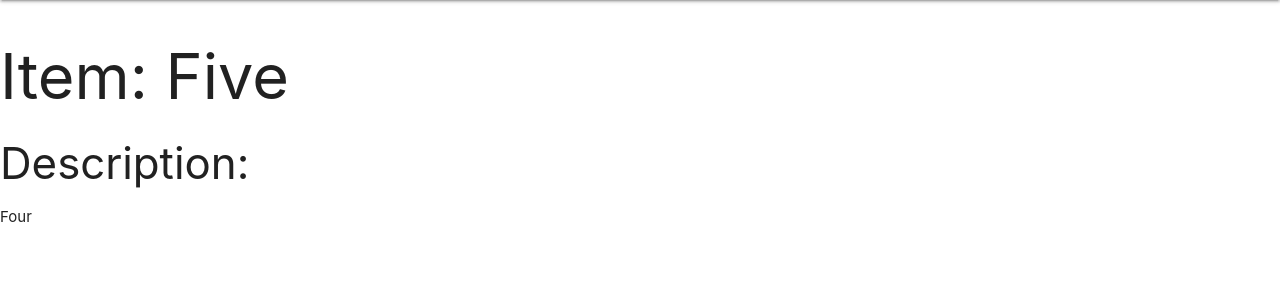
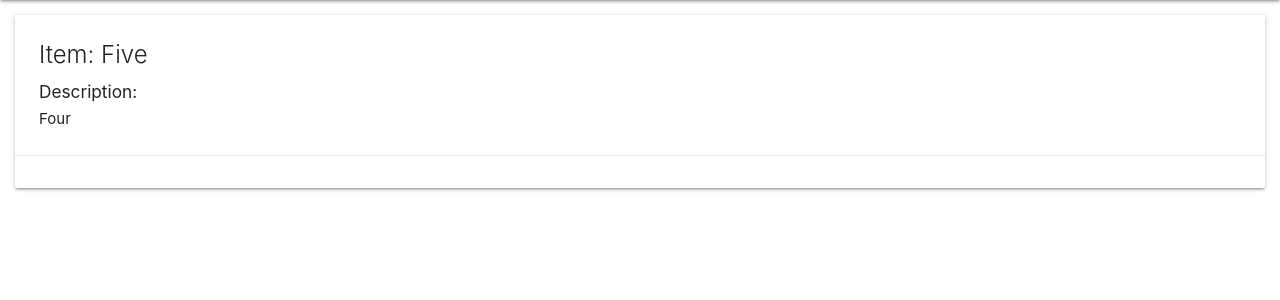
Before and after one commit to btyy77c/python_flask, a Flask app: a page that uses templates/items/show.html in a window 1280 px wide. Shown: the part 64-364 px from the top of the page. Run offline with Flask 2, Linux system fonts and the light colour scheme; data comes from the database, SQL or seed files in the repository; both versions use the stored data as it was after the commit; some libraries are stand-ins or nearby versions.

Commit message:
Updated delete and item styles

```diff
--- a/static/js/itemDelete.js
+++ b/static/js/itemDelete.js
@@ -5,7 +5,7 @@ let firebaseUser = null
 let path = null
 
 const creatErrorTag = () => {
-  errorTag = document.getElementById('itemDelete')
+  errorTag = document.getElementById('deleteErrors')
 
   errorTag.addEventListener('click', (e) => {
     e.preventDefault()
--- a/templates/items/show.html
+++ b/templates/items/show.html
@@ -1,14 +1,24 @@
 {% extends 'layout/index.html' %}
 
 {% block content %}
-  <h1>Item: {{ item.title }}</h1>
+  <div class="card">
+    <div class="card-content">
+      <span class="card-title">Item: {{ item.title }}</span>
 
-  <h3>Description:</h3>
+      <h6>Description:</h6>
       <p>{{ item.description }}</p>
+    </div>
+
+    <div class="card-action edit">
+      <div id="itemDelete" class='hidden'>
+        <button class="btn waves-effect waves-light">Delete</button>
+        <p id='deleteErrors'></p>
+      </div>
 
       <div id='editItem' class="hidden">
-    <button id='editDisplay'>Edit Item</button>
+        <button class="btn waves-effect waves-light" id='editDisplay'>Edit</button>
         <form class='hidden'>
+          <hr />
           <input type="hidden" name="id" value='{{ item.id }}'>
           <input type="text" aria-label="Item Title" name="title" placeholder="Item Title"
                  value="{{ item.title }}">
@@ -24,13 +34,10 @@
             {% endfor %}
           <select>
 
-      <button>Update Item</button>
+          <button class="btn waves-effect waves-light">Update Item</button>
         </form>
         <p id='itemErrors'></p>
       </div>
-
-  <div id="itemDelete" class='hidden'>
-    <button>Delete</button>
-    <p id='deleteErrors'></p>
+    </div>
   </div>
 {% endblock %}
```
Also changed, not shown: database/catalog.db. Lines whose indentation alone changed are shown as unchanged.
